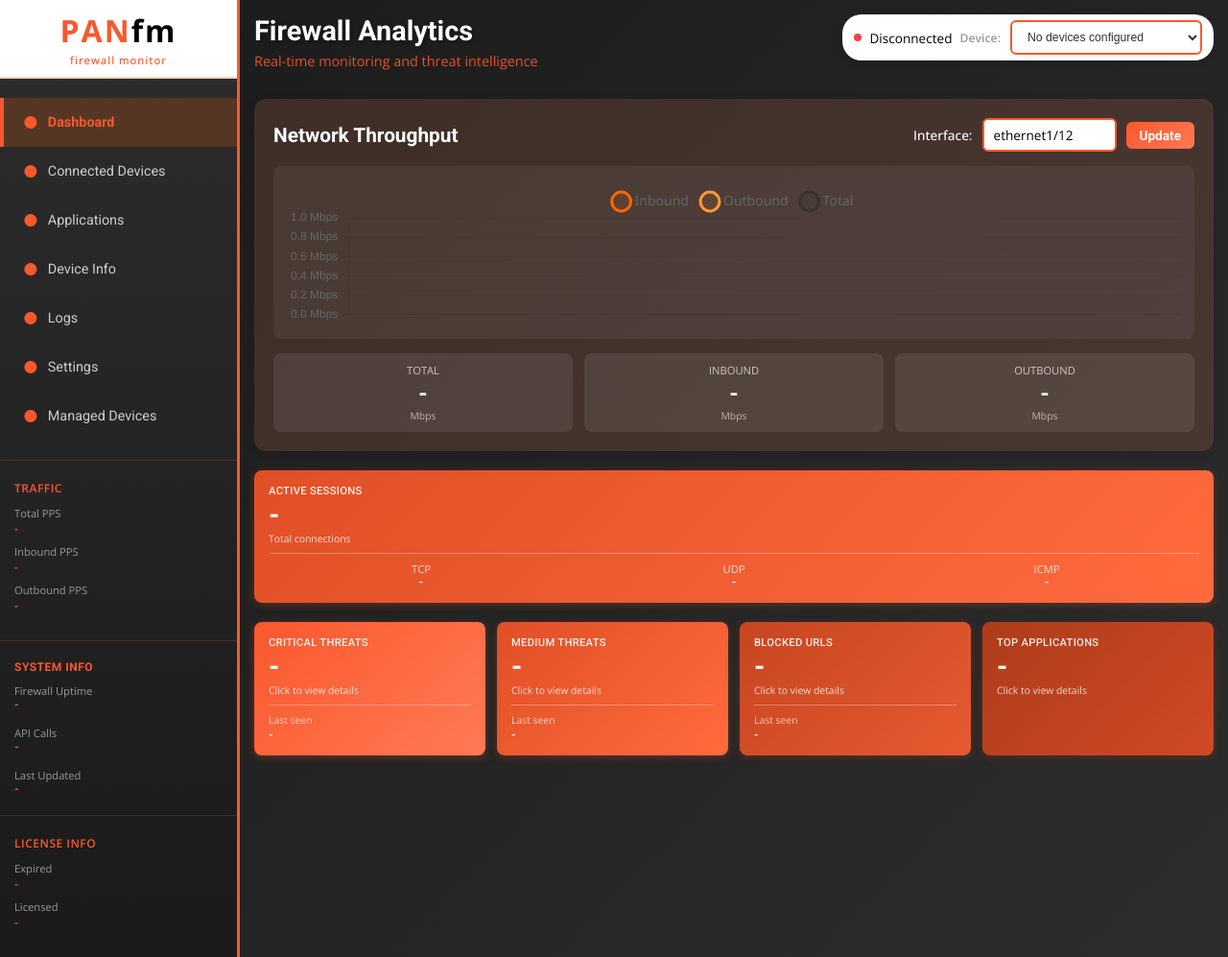
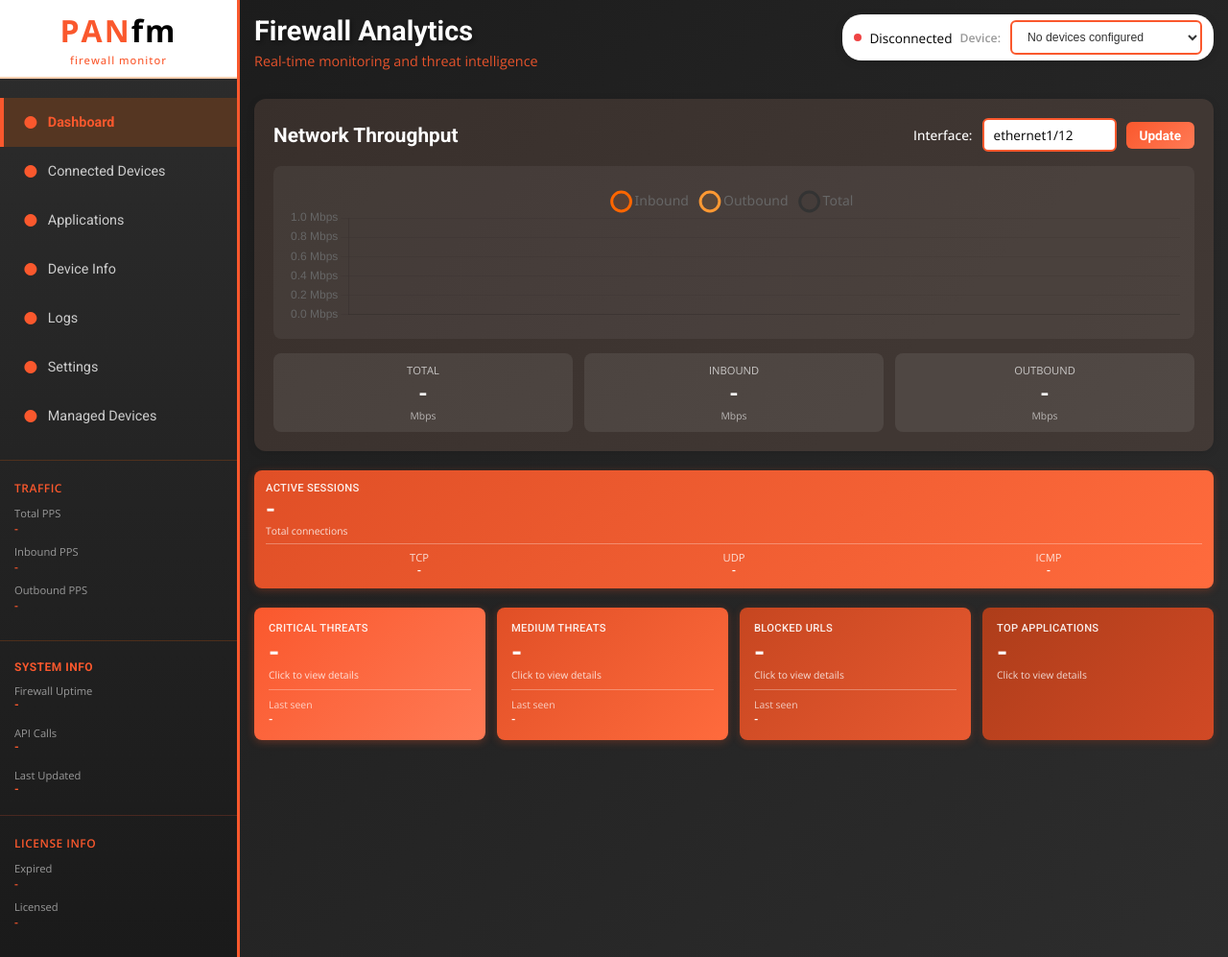
Before and after one commit to csmblade/PANfm, a Flask app: page / in a window 1280 px wide. Shown: the whole page at 96% size. Run offline with Flask 3, Linux system fonts and the light colour scheme; data that the repository does not hold is empty.

Commit message:
Lighten throughput graph background and reduce active sessions tile height
Changes:
- Lightened throughput graph background color
  - Changed from rgba(255, 140, 100, 0.15) to rgba(255, 180, 150, 0.12)
  - Softer, lighter orange tint that's less prominent

- Reduced active sessions tile height
  - Padding: 15px → 12px
  - Session value font: 1.8em → 1.6em
  - Reduced margins throughout (4px → 3px, 3px → 2px, 8px → 6px)
  - More compact appearance while maintaining readability

Result: Cleaner, lighter dashboard with better visual balance

🤖 Generated with [Claude Code](https://claude.com/claude-code)

Co-Authored-By: Claude <noreply@anthropic.com>

```diff
--- a/templates/index.html
+++ b/templates/index.html
@@ -600,7 +600,7 @@
         <div class="error-message" id="errorMessage"></div>
 
         <!-- Throughput Graph -->
-        <div style="background: rgba(255, 140, 100, 0.15); border-radius: 12px; padding: 20px; margin-bottom: 20px; box-shadow: 0 2px 8px rgba(0,0,0,0.1);">
+        <div style="background: rgba(255, 180, 150, 0.12); border-radius: 12px; padding: 20px; margin-bottom: 20px; box-shadow: 0 2px 8px rgba(0,0,0,0.1);">
             <div style="display: flex; justify-content: space-between; align-items: center; margin-bottom: 15px;">
                 <h2 style="color: #ffffff; font-size: 1.3em; font-weight: 700; margin: 0; font-family: var(--font-primary);">Network Throughput</h2>
                 <div style="display: flex; align-items: center; gap: 10px;">
@@ -637,11 +637,11 @@
         </div>
 
         <!-- Active Sessions Tile -->
-        <div style="background: linear-gradient(135deg, #E04F26 0%, #FF6B3D 100%); border-radius: 8px; padding: 15px; box-shadow: 0 2px 8px rgba(224, 79, 38, 0.3); color: white; margin-bottom: 20px;">
-            <div style="font-size: 0.7em; opacity: 0.9; margin-bottom: 4px; font-weight: 500; letter-spacing: 0.3px; font-family: var(--font-primary);">ACTIVE SESSIONS</div>
-            <div id="sessionValue" style="font-size: 1.8em; font-weight: 700; line-height: 1; font-family: var(--font-primary);">-</div>
-            <div style="font-size: 0.65em; opacity: 0.8; margin-top: 3px; font-family: var(--font-secondary);">Total connections</div>
-            <div style="display: grid; grid-template-columns: 1fr 1fr 1fr; gap: 8px; margin-top: 8px; padding-top: 8px; border-top: 1px solid rgba(255,255,255,0.3); font-size: 0.7em;">
+        <div style="background: linear-gradient(135deg, #E04F26 0%, #FF6B3D 100%); border-radius: 8px; padding: 12px; box-shadow: 0 2px 8px rgba(224, 79, 38, 0.3); color: white; margin-bottom: 20px;">
+            <div style="font-size: 0.7em; opacity: 0.9; margin-bottom: 3px; font-weight: 500; letter-spacing: 0.3px; font-family: var(--font-primary);">ACTIVE SESSIONS</div>
+            <div id="sessionValue" style="font-size: 1.6em; font-weight: 700; line-height: 1; font-family: var(--font-primary);">-</div>
+            <div style="font-size: 0.65em; opacity: 0.8; margin-top: 2px; font-family: var(--font-secondary);">Total connections</div>
+            <div style="display: grid; grid-template-columns: 1fr 1fr 1fr; gap: 8px; margin-top: 6px; padding-top: 6px; border-top: 1px solid rgba(255,255,255,0.3); font-size: 0.7em;">
                 <div style="text-align: center;">
                     <div style="opacity: 0.8; font-family: var(--font-secondary);">TCP</div>
                     <div id="tcpValue" style="font-weight: 600; font-family: var(--font-primary);">-</div>
```
